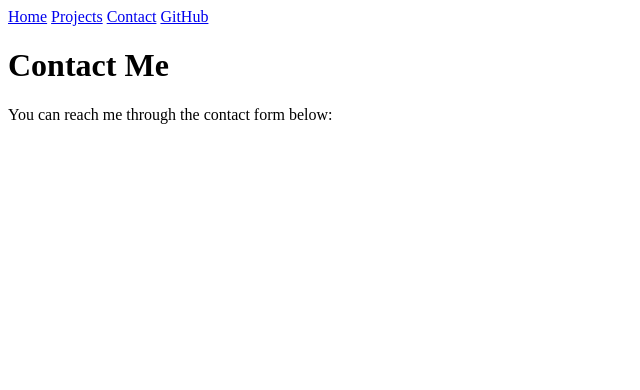
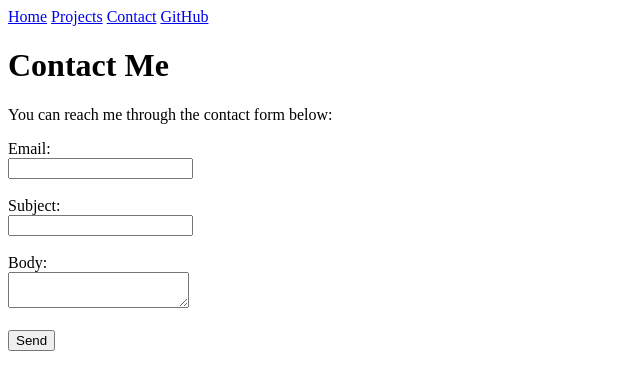
Before and after one commit to hannahskyg/portfolio, a plain HTML site: page contact/index.html in a window 1280 px wide. Shown: the whole page, without its empty margins (0-640 px from the left). Drawn offline with Linux system fonts and the light colour scheme.

Commit message:
Contact Form

```diff
--- a/contact/index.html
+++ b/contact/index.html
@@ -17,5 +17,15 @@
     <h1>Contact Me</h1>
     <p>You can reach me through the contact form below:</p>
 
+    <form action = "mailto:hagonzalez@ucsd.edu" method = "post" enctype = "text/plain">
+        <label for = "email">Email:</label><br>
+        <input type = "email" id = "email" name = "email" required><br><br>
+        <label for = "subject">Subject:</label><br>
+        <input id = "subject" name = "subject" required><br><br>
+        <label for = "body">Body:</label><br>
+        <textarea id = "body" name = "body"required></textarea><br><br>
+        <button>Send</button>
+
+    </form>
 </body>
 </html>
```
